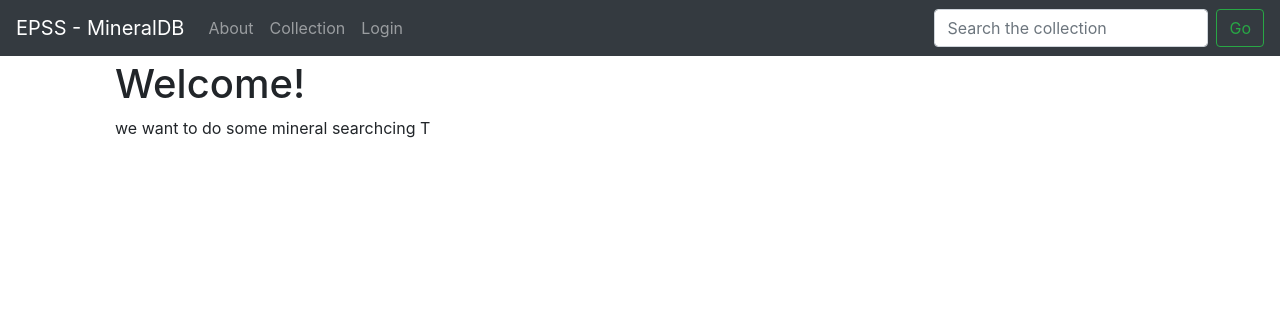
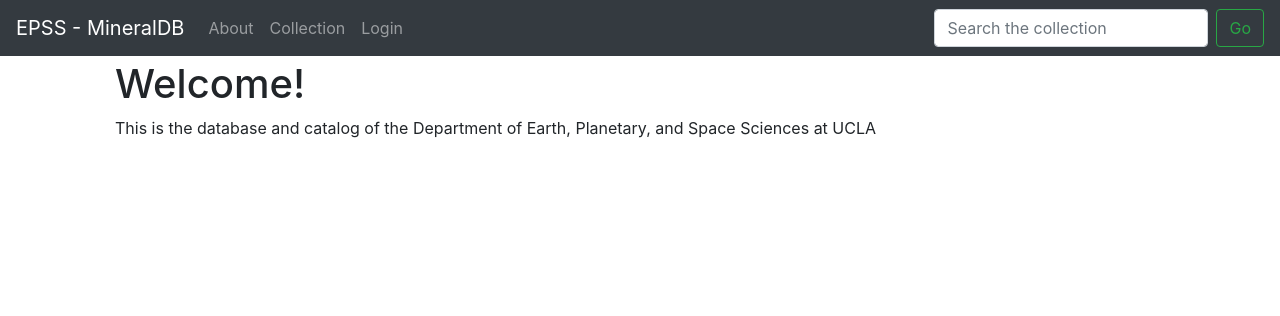
Before and after one commit to ucla-earth-planetary-and-space-sciences/mineralDB, a Django app: page / in a window 1280 px wide. Shown: the top 316 px of the page. Run offline with Django 3.2, Linux system fonts and the light colour scheme; some libraries are stand-ins or nearby versions.

```diff
--- a/code/mustard/templates/home.html
+++ b/code/mustard/templates/home.html
@@ -2,7 +2,7 @@
 {% block content %}
 <div class="container">
 <h1>Welcome!</h1>
-<p> we want to do some mineral searchcing T</p>
+    <p> This is the database and catalog of the Department of Earth, Planetary, and Space Sciences at UCLA </p>
 
 </div>
 {% endblock %}
```
Also changed, not shown: README.md.
